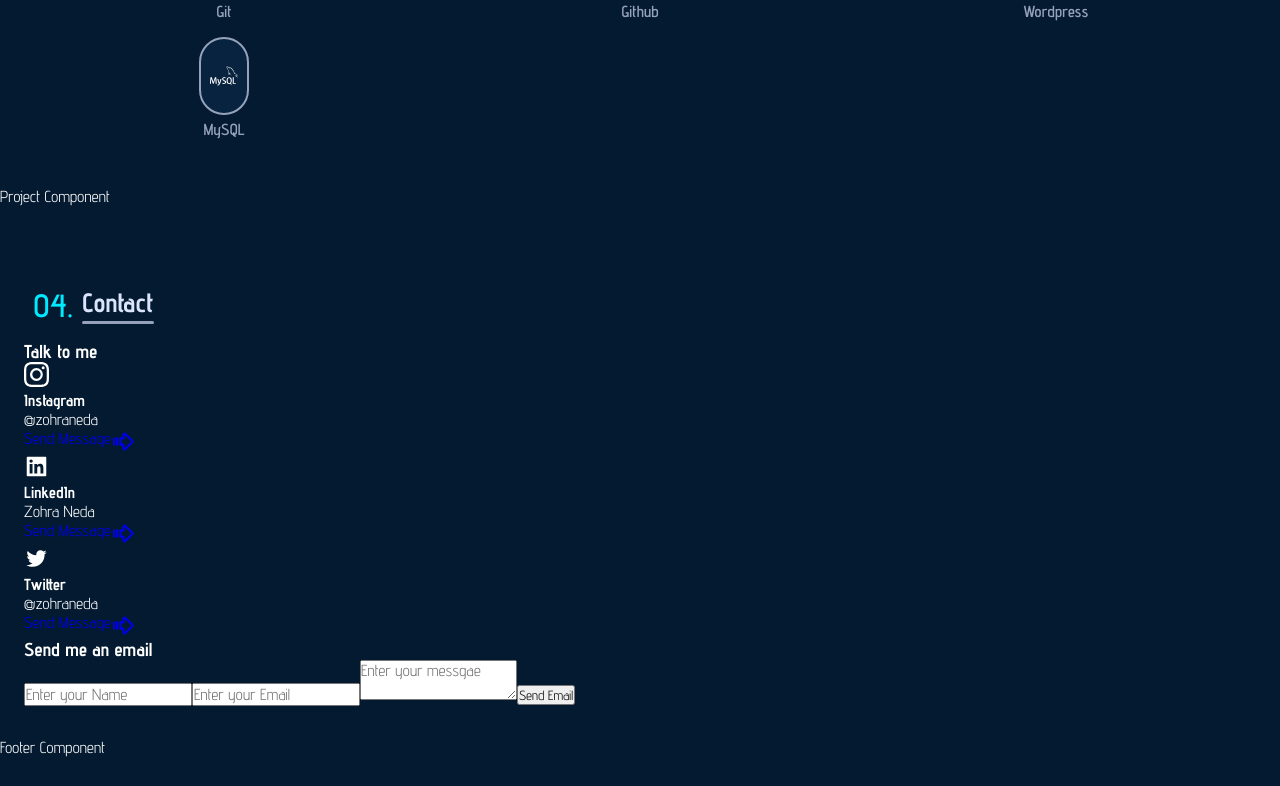
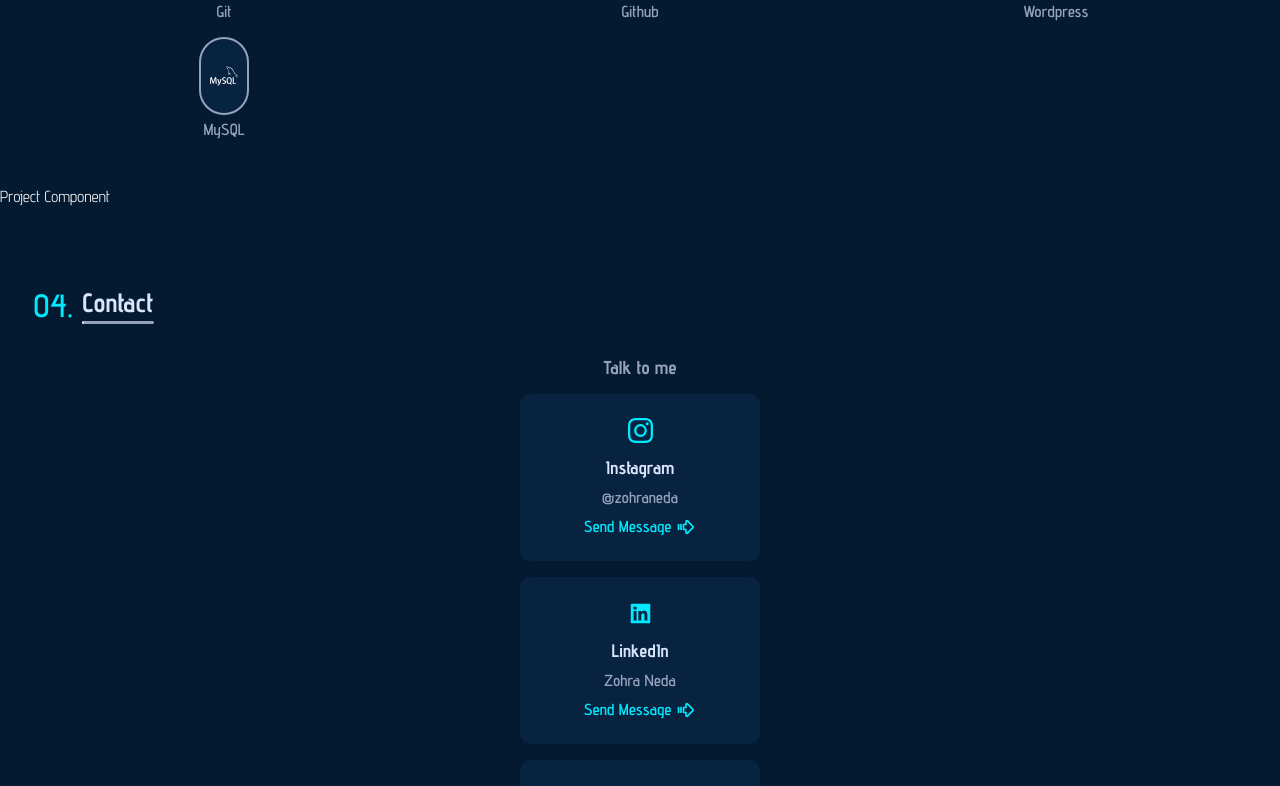
Before and after one commit to Zohra-Neda/Portfolio, a React (Create React App) app: page / in a window 1280 px wide. Shown: the part 2000-2786 px from the top of the page. Before the commit the page ends 2757 px from the top, so only its background shows below. Built offline with nearby package versions, Linux system fonts and the light colour scheme.

Commit message:
Add styling to the Contact component

```diff
--- a/src/Components/Contact_Section/contact.scss
+++ b/src/Components/Contact_Section/contact.scss
@@ -0,0 +1,132 @@
+/* colors and default size */
+:root {
+  --primaryColor: #00eaff;
+  --primaryHover: hsl(185, 92%, 41%);
+  --secondaryColor: rgb(150, 162, 188);
+  --paragraphColor: rgb(127, 127, 175);
+  --BgColor: #031a30;
+  --formColor: rgb(2, 15, 29);
+  --projectCardColor: #072340;
+  --textColor: #dae4fb;
+  --headerHeight: 3rem;
+}
+
+.contact {
+    .contactContainer {
+        width: 100%;
+        justify-content: center;
+        align-items: flex-start;
+        gap: 2rem;
+
+        .socialContacts {
+            justify-content: center;
+            h3 {
+                color: var(--secondaryColor);
+                padding: 1rem 0;
+                text-align: center;
+            }
+
+            .cards {
+                gap: 1rem;
+                justify-content: center;
+                .card {
+                    display: grid;
+                    align-items: center;
+                    row-gap: 10px;
+                    padding: 1.5rem;
+                    width: 240px;
+                    background: var(--projectCardColor);
+                    border-radius: 10px;
+                    text-align: center;
+
+                    .icon {
+                        color: var(--primaryColor);
+                    }
+
+                    h4 {
+                        color: var(--textColor);
+                        font-size: 18px;
+                    }
+
+                    .userName {
+                        color: var(--secondaryColor);
+                        font-weight: 600;
+                    }
+
+                    a {
+                        justify-content: center;
+                        gap: 5px;
+                        color: var(--primaryColor);
+                        font-weight: 600;
+                        cursor: pointer;
+
+                        .icon {
+                            font-size: 20px;
+                        }
+                        &:hover {
+                            color: var(--primaryColor);
+                            .icon {
+                                transform: translateX(10px);
+                            }
+                        }
+                    }
+                }
+            }
+        }
+
+        .form {
+            width: 100%;
+            justify-content: center;
+            margin: auto;
+
+            h3 {
+                text-align: center;
+                color: var(--secondaryColor);
+            }
+
+            form {
+                width: 100%;
+                text-align: center;
+
+                input, textarea {
+                    height: 1rem;
+                    width: 90%;
+                    padding: 1.5rem .5rem;
+                    border-radius: 10px;
+                    background: none;
+                    border: 2px solid var(--secondaryColor);
+                    margin: .5rem 0;
+                    outline: none;
+                    color: var(--textColor);
+                    font-weight: 600;
+
+                    &::placeholder {
+                        color: var(--secondaryColor);
+                        opacity: .5;
+                    }
+                }
+
+                textarea {
+                    height: 150px;
+                }
+
+                .formBtn {
+                    display: block;
+                    margin: auto;
+                    width: 90%;
+                    border: none;
+                    border-radius: 10px;
+                    padding: 1rem 0;
+                    font-size: 18px;
+                    background: var(--primaryColor);
+                    color: var(--BgColor);
+                    font-weight: 600;
+                    cursor: pointer;
+                    &:hover {
+                        background: var(--primaryHover);
+                    }
+                }
+            }
+        }
+    }
+}
```
